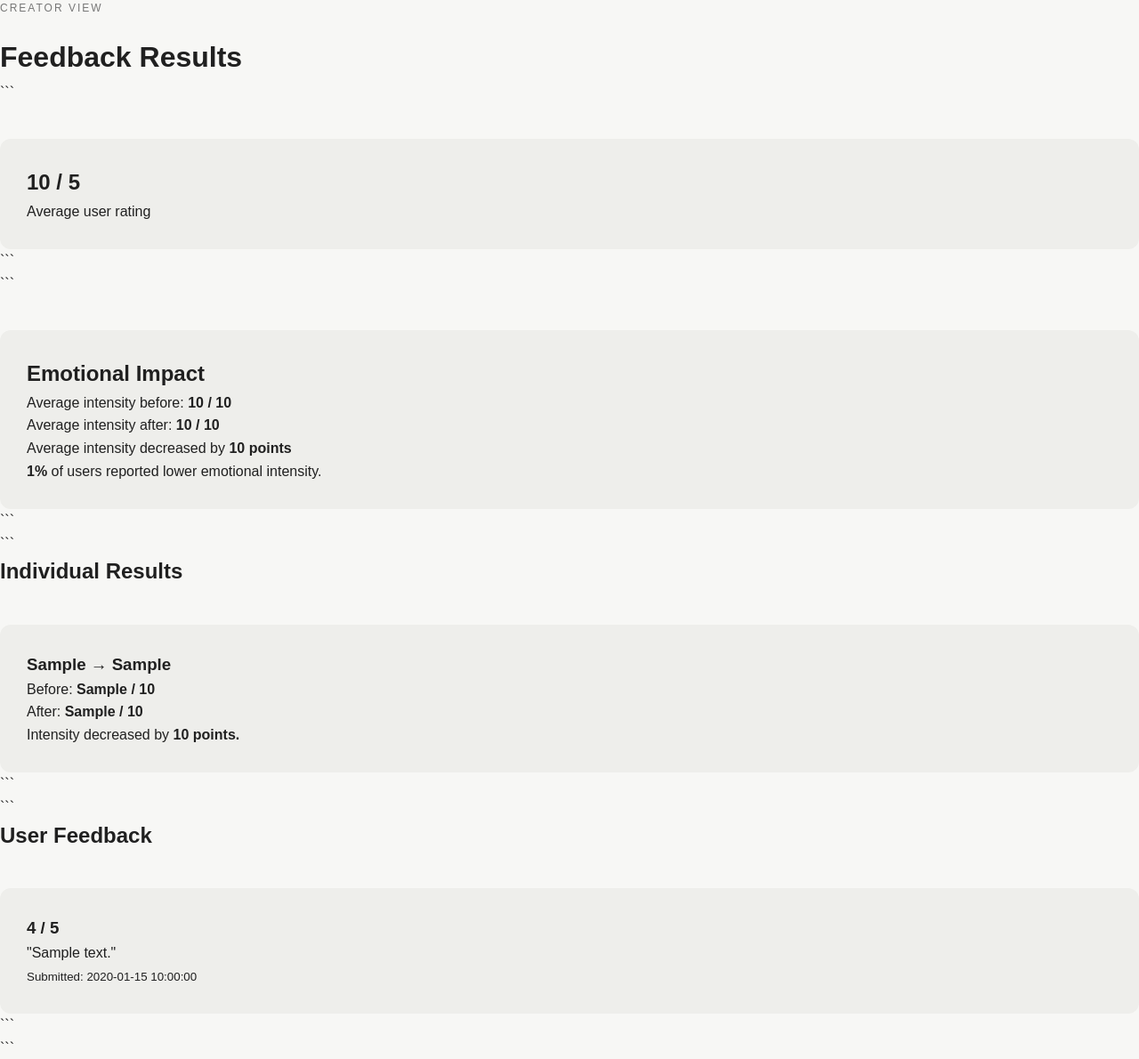
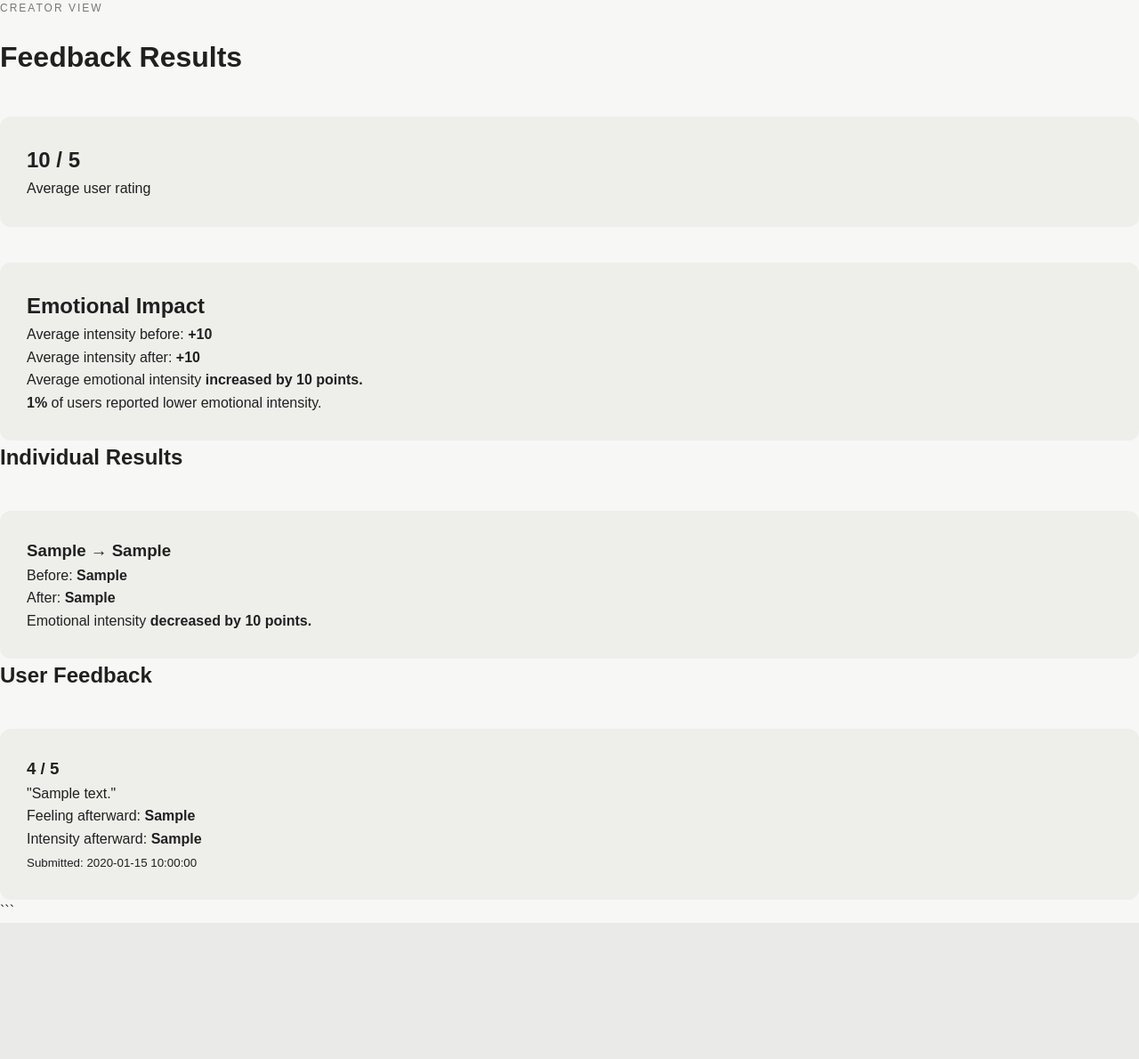
Before and after one commit to Kwakita123/RationalMind, a Flask app: template templates/feedback_results.html in a window 1280 px wide. Shown: the part 104-1294 px from the top of the page at 89% size. After the commit the page ends 1141 px from the top, so only its background shows below. Run offline with Flask 3, Linux system fonts and the light colour scheme; the template is opened without the code that fills it: most values are stand-ins (such as "Sample title", 1, 10 or a date in 2020).

Commit message:
Refactor feedback_results.html for clarity and structure

````diff
--- a/templates/feedback_results.html
+++ b/templates/feedback_results.html
@@ -6,16 +6,22 @@ Feedback Results | RationalMind
 
 {% block content %}
 
-<p class="eyebrow">CREATOR VIEW</p>
+<p class="eyebrow">
+    CREATOR VIEW
+</p>
 
-<h1>Feedback Results</h1>
+<h1>
+    Feedback Results
+</h1>
 
-<!-- Average Rating -->
+
+<!-- ===================================================== -->
+<!-- AVERAGE RATING -->
+<!-- ===================================================== -->
 
 <section class="feedback-list">
 
-```
-{% if average %}
+    {% if average is not none %}
 
         <div class="feedback-success">
 
@@ -40,133 +46,216 @@ Feedback Results | RationalMind
         </div>
 
     {% endif %}
-```
 
 </section>
 
-<!-- Emotional Impact -->
+
+<!-- ===================================================== -->
+<!-- EMOTIONAL IMPACT -->
+<!-- ===================================================== -->
 
 {% if comparisons %}
 
 <section class="feedback-list">
 
-```
     <div class="feedback-success">
 
         <h2>
             Emotional Impact
         </h2>
 
+
+        <!-- AVERAGE BEFORE -->
+
         <p>
             Average intensity before:
+
             <strong>
-            {{ average_before }} / 10
+                {% if average_before > 0 %}
+                    +{{ average_before }}
+                {% else %}
+                    {{ average_before }}
+                {% endif %}
             </strong>
+
         </p>
+
+
+        <!-- AVERAGE AFTER -->
 
         <p>
             Average intensity after:
+
             <strong>
-            {{ average_after }} / 10
+                {% if average_after > 0 %}
+                    +{{ average_after }}
+                {% else %}
+                    {{ average_after }}
+                {% endif %}
             </strong>
+
         </p>
 
+
+        <!-- AVERAGE CHANGE -->
 
         {% if average_change > 0 %}
 
             <p>
-            Average intensity decreased by
+                Average emotional intensity
                 <strong>
-                {{ average_change }} points
+                    increased by {{ average_change }} points.
                 </strong>
             </p>
 
         {% elif average_change < 0 %}
 
             <p>
-            Average intensity increased by
+                Average emotional intensity
                 <strong>
-                {{ average_change|abs }} points
+                    decreased by {{ average_change|abs }} points.
                 </strong>
             </p>
 
         {% else %}
 
             <p>
-            Average intensity stayed the same.
+                Average emotional intensity
+                <strong>
+                    stayed the same.
+                </strong>
             </p>
 
         {% endif %}
 
 
+        <!-- IMPROVEMENT -->
+
+        {% if improvement_percentage is not none %}
+
             <p>
+
                 <strong>
                     {{ improvement_percentage }}%
                 </strong>
+
                 of users reported lower emotional intensity.
+
             </p>
 
+        {% endif %}
+
     </div>
-```
 
 </section>
 
-<!-- Individual Emotional Results -->
+
+<!-- ===================================================== -->
+<!-- INDIVIDUAL EMOTIONAL RESULTS -->
+<!-- ===================================================== -->
 
 <section class="feedback-list">
 
-```
     <h2>
         Individual Results
     </h2>
+
 
     {% for item in comparisons %}
 
         <div class="feedback-success">
 
+            <!-- EMOTION TRANSITION -->
+
             <h3>
+
                 {{ item.before_emotion }}
+
                 →
+
                 {{ item.after_emotion }}
+
             </h3>
 
+
+            <!-- BEFORE -->
+
             <p>
+
                 Before:
+
                 <strong>
-                {{ item.before_intensity }} / 10
+
+                    {% if item.before_intensity > 0 %}
+                        +{{ item.before_intensity }}
+                    {% else %}
+                        {{ item.before_intensity }}
+                    {% endif %}
+
                 </strong>
+
             </p>
 
+
+            <!-- AFTER -->
+
             <p>
+
                 After:
+
                 <strong>
-                {{ item.after_intensity }} / 10
+
+                    {% if item.after_intensity > 0 %}
+                        +{{ item.after_intensity }}
+                    {% else %}
+                        {{ item.after_intensity }}
+                    {% endif %}
+
                 </strong>
+
             </p>
 
+
+            <!-- CHANGE -->
 
             {% if item.change > 0 %}
 
                 <p>
-                Intensity decreased by
+
+                    Emotional intensity
+
                     <strong>
-                    {{ item.change }} points.
+                        decreased by
+                        {{ item.change }}
+                        points.
                     </strong>
+
                 </p>
 
             {% elif item.change < 0 %}
 
                 <p>
-                Intensity increased by
+
+                    Emotional intensity
+
                     <strong>
-                    {{ item.change|abs }} points.
+                        increased by
+                        {{ item.change|abs }}
+                        points.
                     </strong>
+
                 </p>
 
             {% else %}
 
                 <p>
-                Intensity stayed the same.
+
+                    Emotional intensity
+
+                    <strong>
+                        stayed the same.
+                    </strong>
+
                 </p>
 
             {% endif %}
@@ -174,15 +263,19 @@ Feedback Results | RationalMind
         </div>
 
     {% endfor %}
-```
 
 </section>
 
+
 {% else %}
+
+
+<!-- ===================================================== -->
+<!-- NO EMOTIONAL DATA -->
+<!-- ===================================================== -->
 
 <section class="feedback-list">
 
-```
     <div class="feedback-success">
 
         <h2>
@@ -196,28 +289,37 @@ Feedback Results | RationalMind
         </p>
 
     </div>
-```
 
 </section>
 
 {% endif %}
 
-<!-- Written Feedback -->
+
+<!-- ===================================================== -->
+<!-- WRITTEN FEEDBACK -->
+<!-- ===================================================== -->
 
 <section class="feedback-list">
 
-```
     <h2>
         User Feedback
     </h2>
+
+
+    {% if feedback %}
 
         {% for item in feedback %}
 
             <div class="feedback-success">
 
+                <!-- RATING -->
+
                 <h3>
                     {{ item.rating }} / 5
                 </h3>
+
+
+                <!-- COMMENT -->
 
                 {% if item.comment %}
 
@@ -233,6 +335,49 @@ Feedback Results | RationalMind
 
                 {% endif %}
 
+
+                <!-- AFTER EMOTION -->
+
+                {% if item.after_emotion %}
+
+                    <p>
+
+                        Feeling afterward:
+
+                        <strong>
+                            {{ item.after_emotion }}
+                        </strong>
+
+                    </p>
+
+                {% endif %}
+
+
+                <!-- AFTER INTENSITY -->
+
+                {% if item.after_intensity is not none %}
+
+                    <p>
+
+                        Intensity afterward:
+
+                        <strong>
+
+                            {% if item.after_intensity > 0 %}
+                                +{{ item.after_intensity }}
+                            {% else %}
+                                {{ item.after_intensity }}
+                            {% endif %}
+
+                        </strong>
+
+                    </p>
+
+                {% endif %}
+
+
+                <!-- DATE -->
+
                 <small>
                     Submitted: {{ item.created_at }}
                 </small>
@@ -240,8 +385,20 @@ Feedback Results | RationalMind
             </div>
 
         {% endfor %}
-```
+
+    {% else %}
+
+        <div class="feedback-success">
+
+            <p>
+                No written feedback has been submitted yet.
+            </p>
+
+        </div>
+
+    {% endif %}
 
 </section>
 
+
 {% endblock %}
````
Lines whose indentation alone changed are shown as unchanged.
